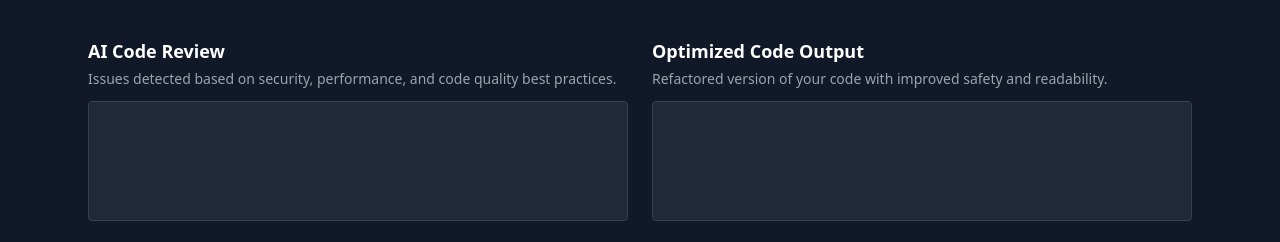
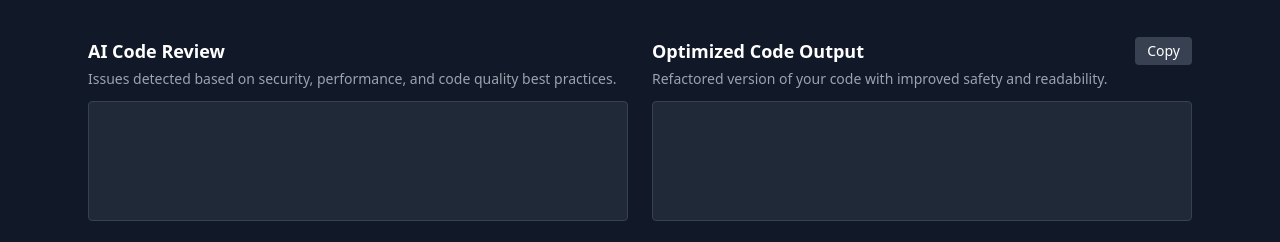
Before and after one commit to AshishReddy0/hackathon, a plain HTML site: page frontend/index.html in a window 1280 px wide. Shown: the part 569-811 px from the top of the page. Drawn offline with nearby package versions, Linux system fonts and the light colour scheme.

Commit message:
Update index.html

```diff
--- a/frontend/index.html
+++ b/frontend/index.html
@@ -24,7 +24,6 @@
         <span class="text-blue-400">Refine</span>
       </h1>
 
-      <!-- FIXED UNDERLINE (WIDER) -->
       <div class="mx-auto mt-3 h-1.5 w-64 bg-white rounded"></div>
 
       <p class="text-gray-400 mt-3">
@@ -83,12 +82,22 @@
           class="bg-gray-800 p-4 rounded text-sm whitespace-pre-wrap border border-gray-700 min-h-[120px]"></pre>
       </div>
 
-      <!-- OPTIMIZED CODE (FIXED TO MATCH REVIEW BOX) -->
-      <div>
-        <h2 class="font-bold text-lg mb-1">Optimized Code Output</h2>
+      <!-- OPTIMIZED CODE -->
+      <div class="relative">
+        <div class="flex justify-between items-center mb-1">
+          <h2 class="font-bold text-lg">Optimized Code Output</h2>
+
+          <!-- COPY BUTTON -->
+          <button onclick="copyOptimizedCode()"
+            class="text-sm bg-gray-700 px-3 py-1 rounded hover:bg-gray-600 transition">
+            Copy
+          </button>
+        </div>
+
         <p class="text-gray-400 text-sm mb-3">
           Refactored version of your code with improved safety and readability.
         </p>
+
         <pre id="optimized"
           class="bg-gray-800 p-4 rounded text-sm border border-gray-700 min-h-[120px] overflow-auto"></pre>
       </div>
@@ -119,7 +128,6 @@ async function rewriteCode() {
   const code = document.getElementById("code").value;
   const language = document.getElementById("language").value;
 
-  // ✅ Empty input check (frontend)
   if (!code.trim()) {
     document.getElementById("optimized").textContent =
       "⚠️ Please enter code before requesting optimization.";
@@ -144,8 +152,16 @@ async function rewriteCode() {
   document.getElementById("optimized").textContent = cleanCode;
   hljs.highlightAll();
 }
+
+function copyOptimizedCode() {
+  const text = document.getElementById("optimized").textContent;
+  if (!text.trim()) return;
+
+  navigator.clipboard.writeText(text).then(() => {
+    alert("✅ Optimized code copied to clipboard!");
+  });
+}
 </script>
 
 </body>
-
 </html>
```
